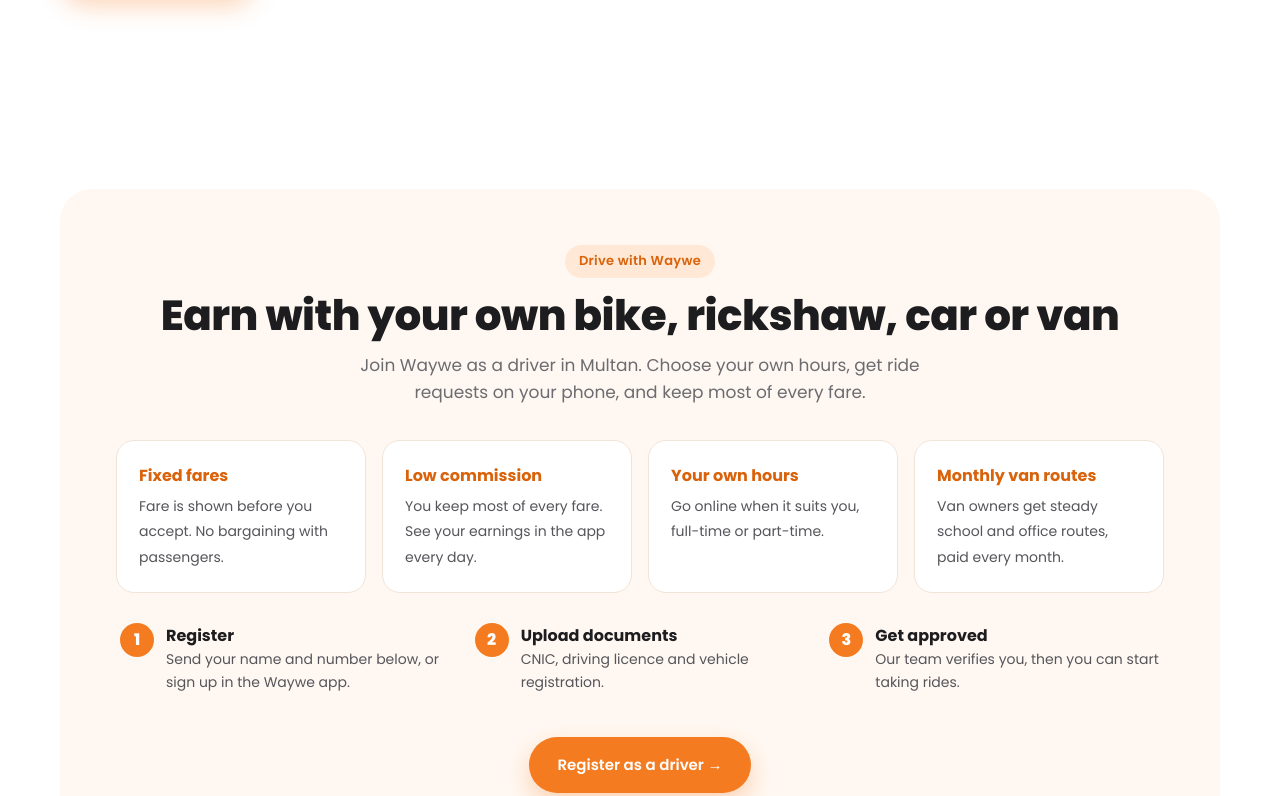
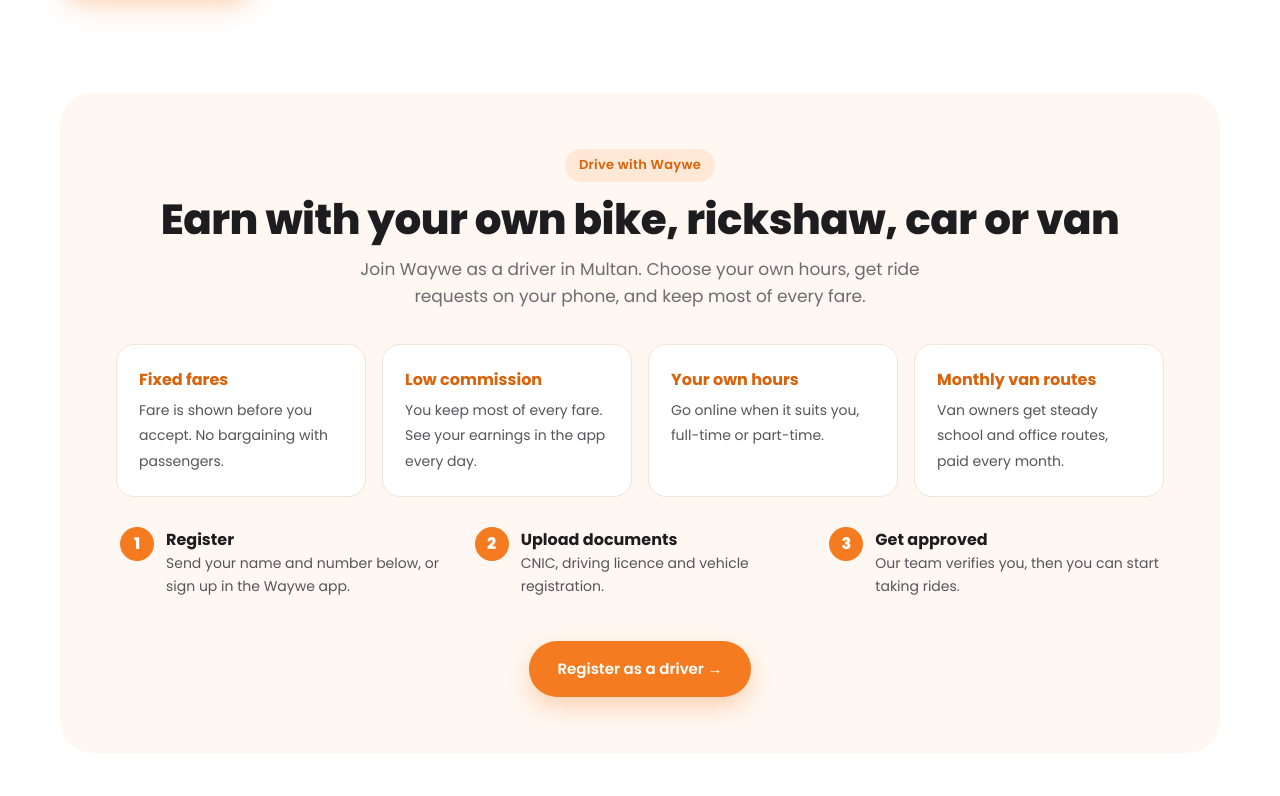
Before and after one commit to hassanhumaira85-coder/waywe-website, a plain HTML site: page index.html in a window 1280 px wide. Shown: the part 4869-5665 px from the top of the page. Drawn offline with Linux system fonts and the light colour scheme.

Commit message:
Tighten spacing above driver section
Co-Authored-By: Claude Opus 5.5 <noreply@anthropic.com>
Claude-Session: https://claude.ai/code/session_01Nf3x3HHMgBHuNYj8MaGnMa

```diff
--- a/index.html
+++ b/index.html
@@ -467,7 +467,7 @@ footer .f-links a{color:#E5E5EA;text-decoration:none}footer .f-links a:hover{col
  </div>
 </section>
 
-<section id="drive">
+<section id="drive" style="padding-top:0">
  <div class="wrap">
   <div class="drive">
    <div class="center">
```
